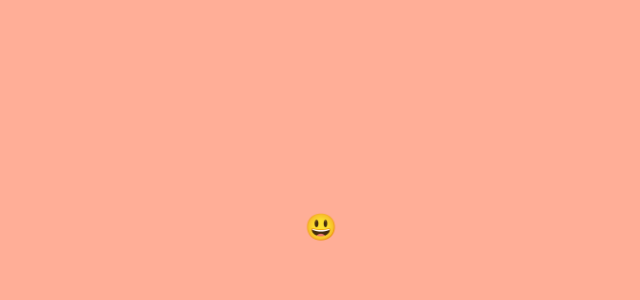
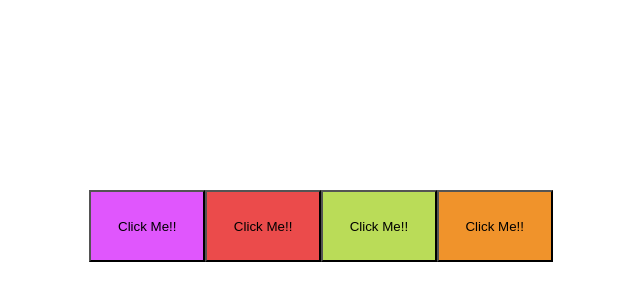
Before and after one commit to mykey007/react-course, a React (Create React App) app: page / in a window 1280 px wide. Shown: the part 174-474 px from the top of the page, without its empty margins (319-959 px from the left). Built offline with nearby package versions, Linux system fonts and the light colour scheme.

Commit message:
change bgColor on button click; move out of render

```diff
--- a/src/App.css
+++ b/src/App.css
@@ -14,7 +14,7 @@
 }
 
 .App-header {
-  background-color: #ffae97;
+  /* background-color: #ffae97; */
   min-height: 100vh;
   display: flex;
   flex-direction: column;
--- a/src/App.js
+++ b/src/App.js
@@ -6,15 +6,16 @@ import './App.css';
 // import Lottery from './Lottery';
 // import CoinContainer from './CoinContainer'
 // import BoxContainer from './BoxContainer'
-import WiseSquare from './WiseSquare'
+// import WiseSquare from './WiseSquare'
 // import CopyDemo from './CopyDemo'
+import ButtonList from './ButtonList'
 
 
 function App() {
   return (
     <div className="App">
       <header className="App-header">
-        <WiseSquare/>
+        <ButtonList/>
 
         {/* <Lottery title='Mini Daily' maxNum={10} maxBalls={3} /> */}
       </header>
--- /dev/null
+++ b/src/ButtonList.css
@@ -0,0 +1,3 @@
+.ButtonList button {
+    padding: 2em;
+}
--- /dev/null
+++ b/src/ButtonList.js
@@ -0,0 +1,36 @@
+import React, { Component } from 'react';
+import './ButtonList.css'
+class ButtonList extends Component {
+    static defaultProps = {
+        colors: [
+            '#e056fd',
+            '#eb4b4b',
+            '#badc58',
+            '#f0932b',
+        ]
+    }
+
+    constructor(props) {
+        super(props)
+        this.state = {color: 'cyan'}
+        // this.changeColor = this.changeColor.bind(this)
+    }
+
+    changeColor(newColor) {
+        console.log(newColor)
+        this.setState({color: newColor})
+    }
+
+    render() {
+        return(
+            <div className='ButtonList' style={{ backgroundColor: this.state.color}}>
+                {this.props.colors.map(c => {
+                    const colorObj = {backgroundColor: c}
+                    return <button style={colorObj} onClick={this.changeColor.bind(this, c)}>Click Me!!</button>
+                })}
+            </div>
+        )
+    }
+}
+
+export default ButtonList
```
